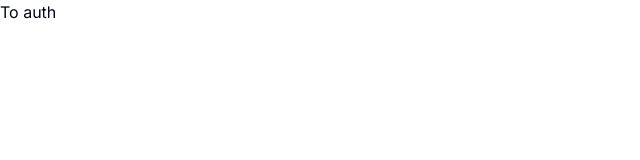
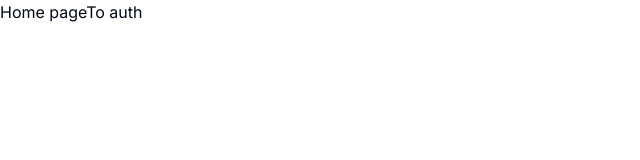
Before and after one commit to founder-srm/ideaclinic_forum, a Next.js app: page / in a window 1280 px wide. Shown: the top 160 px of the page, without its empty margins (0-640 px from the left). Built offline with nearby package versions, Linux system fonts and the light colour scheme.

Commit message:
some changes

```diff
--- a/app/page.tsx
+++ b/app/page.tsx
@@ -4,6 +4,7 @@ import Link from "next/link";
 export default function Home() {
   return (
     <main>
+      Home page
       <Link href="/auth">
         To auth
       </Link>
```
